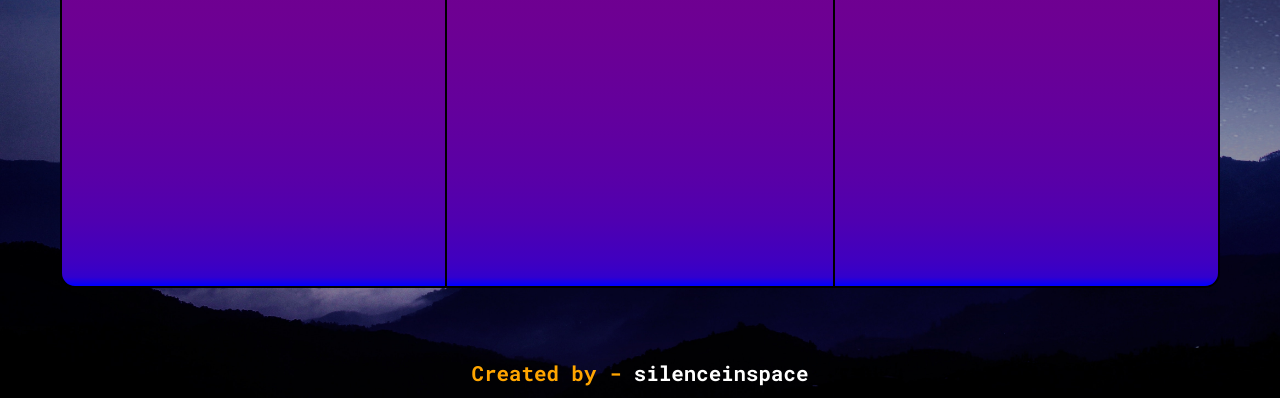
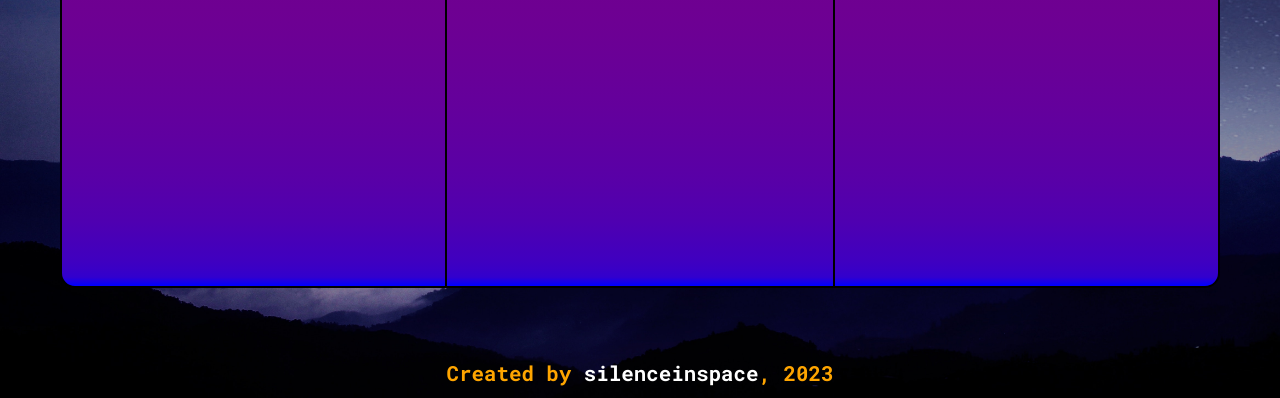
Before and after one commit to silenceinspace/Weather-app, a website built with webpack: page dist/index.html in a window 1280 px wide. Shown: the part 402-800 px from the top of the page. Built offline with nearby package versions, Linux system fonts and the light colour scheme.

Commit message:
Add a date function to keep footer updated

```diff
--- a/src/dom-manipulation.js
+++ b/src/dom-manipulation.js
@@ -1,7 +1,7 @@
 import { fetchLocation } from './interact-with-api';
-import { format } from 'date-fns';
+import { format, getYear } from 'date-fns';
 import weatherConditionData from './weather-conditions.json';
-export { inputController };
+export { inputController, keepYearInFooterUpdated };
 
 const button = document.querySelector('.input-button');
 const input = document.querySelector('.location-input');
@@ -12,6 +12,7 @@ const weatherInfoBlocks = document.querySelectorAll('.weather-cell');
 const temperatureType = document.querySelector('#temperature-style');
 const loader = document.querySelector('.loader');
 const moduleElement = document.querySelector('.module');
+const footer = document.querySelector('.footer-year');
 
 // Keep all event listeners in one place
 function inputController() {
@@ -199,3 +200,8 @@ function displayExtraWeatherInfo() {
     count++;
   });
 }
+
+function keepYearInFooterUpdated() {
+  const currentYear = getYear(new Date());
+  footer.textContent = `${currentYear}`;
+}
--- a/src/index.js
+++ b/src/index.js
@@ -1,4 +1,5 @@
-import { inputController } from './dom-manipulation';
+import { inputController, keepYearInFooterUpdated } from './dom-manipulation';
 import './styles.css';
 
+keepYearInFooterUpdated();
 inputController();
```
Also changed, not shown: dist/index.html, dist/main.js.
